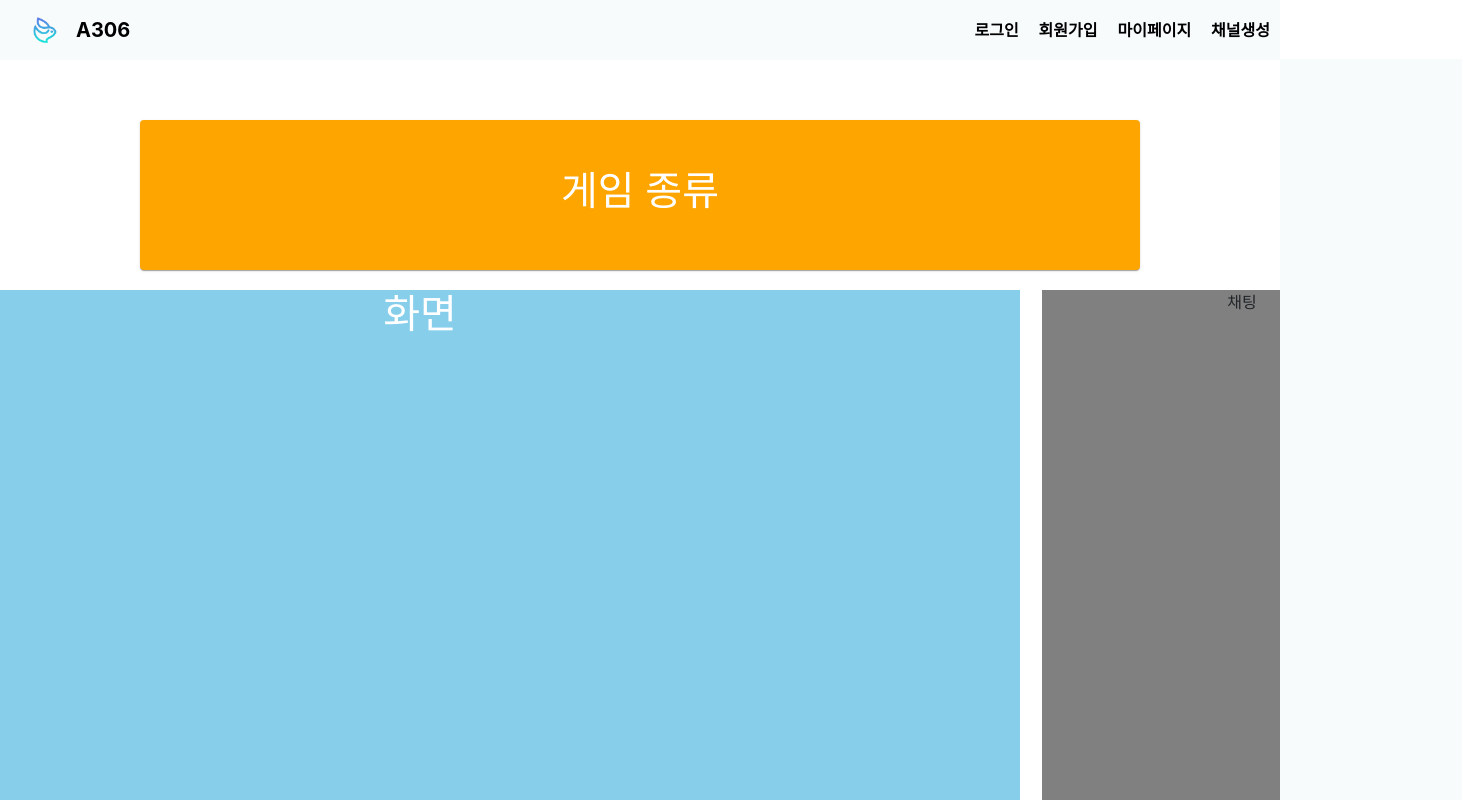
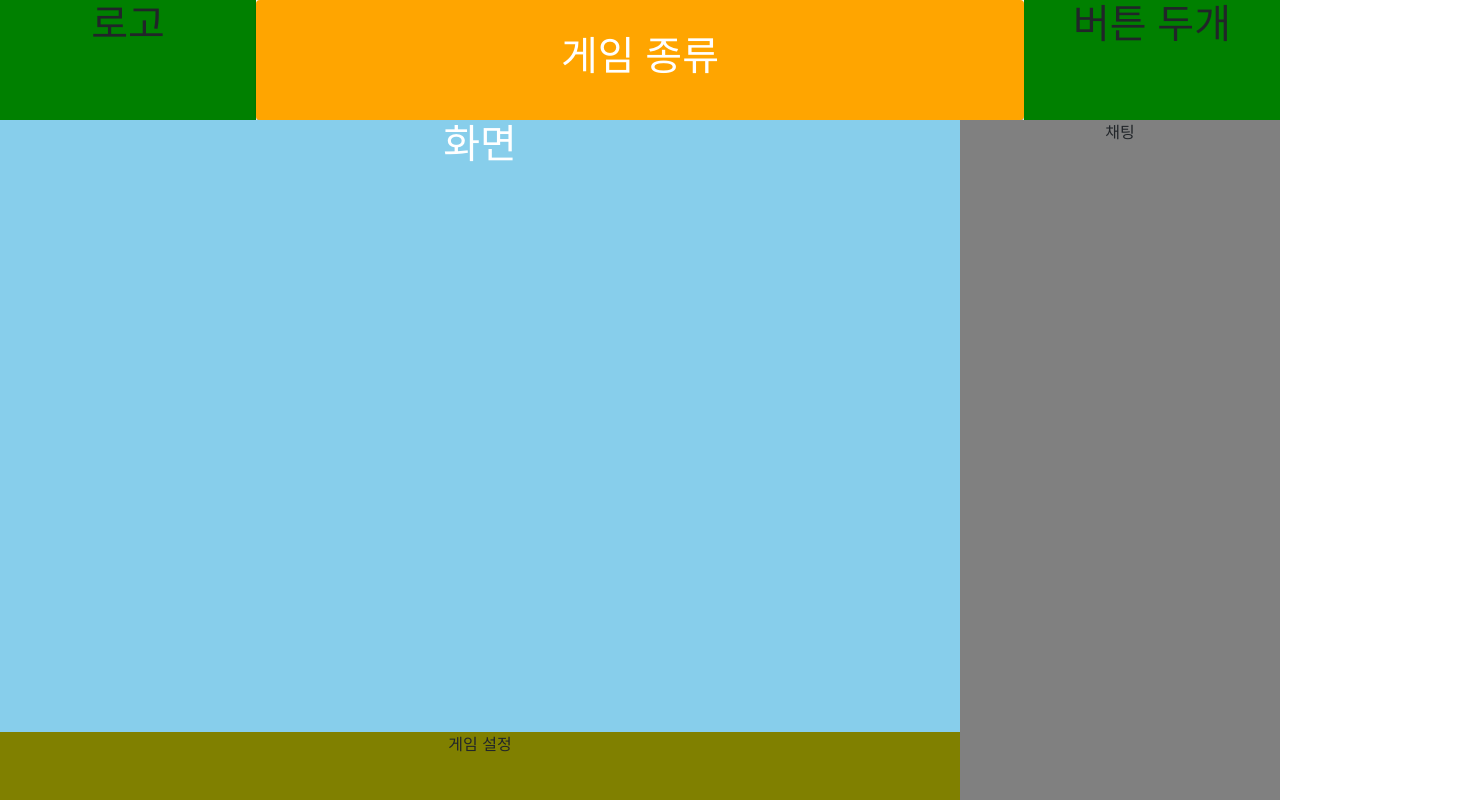
Before and after one commit to wasiwasi/synergy, a React (Create React App) app in the folder frontend/: page /channel/gamechannel in a window 1280 px wide. Shown: the top 800 px of the page, 1462 px wide, since content can reach past the window. Built offline with nearby package versions, Linux system fonts and the light colour scheme.

Commit message:
feat:game channel layout

```diff
--- a/frontend/src/App.tsx
+++ b/frontend/src/App.tsx
@@ -1,4 +1,4 @@
-import React from "react";
+import React, {useEffect} from "react";
 import logo from "./logo.svg";
 import "./App.css";
 
@@ -61,5 +61,5 @@ export default App;
 
 const Main = styled.main`
   min-height: calc(100vh - 80px);
-  padding-top: 60px;
+  //padding-top: 60px;
 `;
--- a/frontend/src/components/common/Footer.tsx
+++ b/frontend/src/components/common/Footer.tsx
@@ -12,6 +12,7 @@ import InstagramIcon from "@mui/icons-material/Instagram";
 import TwitterIcon from "@mui/icons-material/Twitter";
 
 const Footer = () => {
+  if (window.location.pathname === '/channel/gamechannel') return null;
   return (
     <Container>
       <Wrapper>
--- a/frontend/src/components/common/Header.tsx
+++ b/frontend/src/components/common/Header.tsx
@@ -30,7 +30,7 @@ const Header = () => {
     setIsExpanded(!isExpanded);
     console.log(isExpanded)
   };
-
+  if (window.location.pathname === '/channel/gamechannel') return null;
   return (
     <>
       <div></div>
--- a/frontend/src/pages/GameChannel.tsx
+++ b/frontend/src/pages/GameChannel.tsx
@@ -1,20 +1,44 @@
 import { Link, Outlet } from 'react-router-dom';
-import { bgcolor, Box, display, width } from '@mui/system';
+import { bgcolor, Box, display, height, width } from '@mui/system';
 import { Paper } from '@mui/material';
 
 const GameChannel = () => {
   return (
-    <Box sx={{
+    <Box id='full'
+    sx={{
       display: 'flex',
       flexDirection: 'column',
       justifyContent: 'center',
       alignItems: 'center',
+      padding: 0,
+      height: '100vh',
+      width: '100vw'
     }}>
-      <Paper
+      <Box id='header'
         sx={{
-          position: 'sticky',
-          width: 1000,
-          height: 150,
+          display: 'flex',
+          justifyContent: 'center',
+          alignItems: 'center',
+          width: '100%',
+          height: '15%'
+        }}>
+        <Box id='logo'
+          sx={{
+            width: '20%',
+            height: '100%',
+            bgcolor: 'green'
+          }}>
+          <h1>로고</h1>
+        </Box>
+        <Paper id='info'
+          sx={{
+            // position: 'sticky',
+            top: 0,
+            left: 0,
+            right: 0,
+
+            width: '60%',
+            height: '100%',
             bgcolor: 'orange',
             display: 'flex',
             justifyContent: 'center',
@@ -24,26 +48,58 @@ const GameChannel = () => {
               color: 'white'
             }}>게임 종류</h1>
         </Paper>
-      <Box sx={{
+        <Box id='buttons'
+          sx={{
+            width: '20%',
+            height: '100%',
+            bgcolor: 'green'
+        }}>
+          <h1>버튼 두개</h1>
+        </Box>
+      </Box>
+      <Box id='main'
+        sx={{
         display: 'flex',
         justifyContent: 'center',
         alignItems: 'center',
+        width: '100%',
+        height: '85%'
       }}>
-        <div style={{
+        <Box id='conference'
+          sx={{
+            display: 'flex',
+            justifyContent: 'center',
+            alignItems: 'center',
+            flexDirection:'column',
+            width: '75%',
+            height: '100%'
+            }}>
+          <div id='cam'
+            style={{
             backgroundColor: 'skyblue',
-          width: 1200,
-          height: 800,
-          margin: 2
+            width: '100%',
+            height: '90%',
+            // margin: 10
             }}>
             <h1 style={{
               color: 'white'
             }}>화면</h1>
           </div>
-        <div style={{
+          <Box id='settings'
+            sx={{
+              backgroundColor: 'olive',
+              width: '100%',
+              height: '10%'
+            }}>
+            게임 설정
+          </Box>
+        </Box>
+        <div id='chat'
+          style={{
           backgroundColor: 'grey',
-          width: 400,
-          height: 800,
-          margin: 20
+          width: '25%',
+          height: '100%'
+          // margin: 10
         }}>
           채팅
         </div>
```
Also changed, not shown: 1 other file (tests, documents, lock files or other folders). Lines whose indentation alone changed are shown as unchanged.
